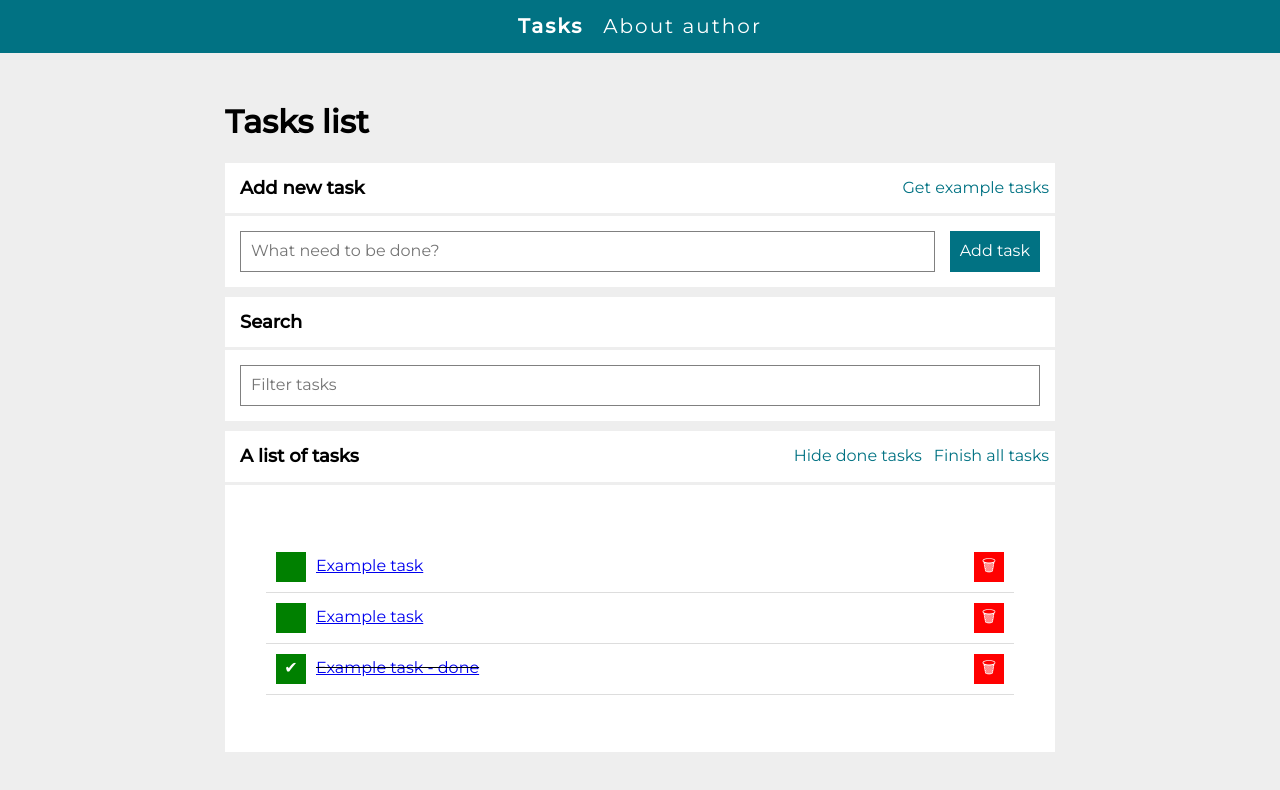
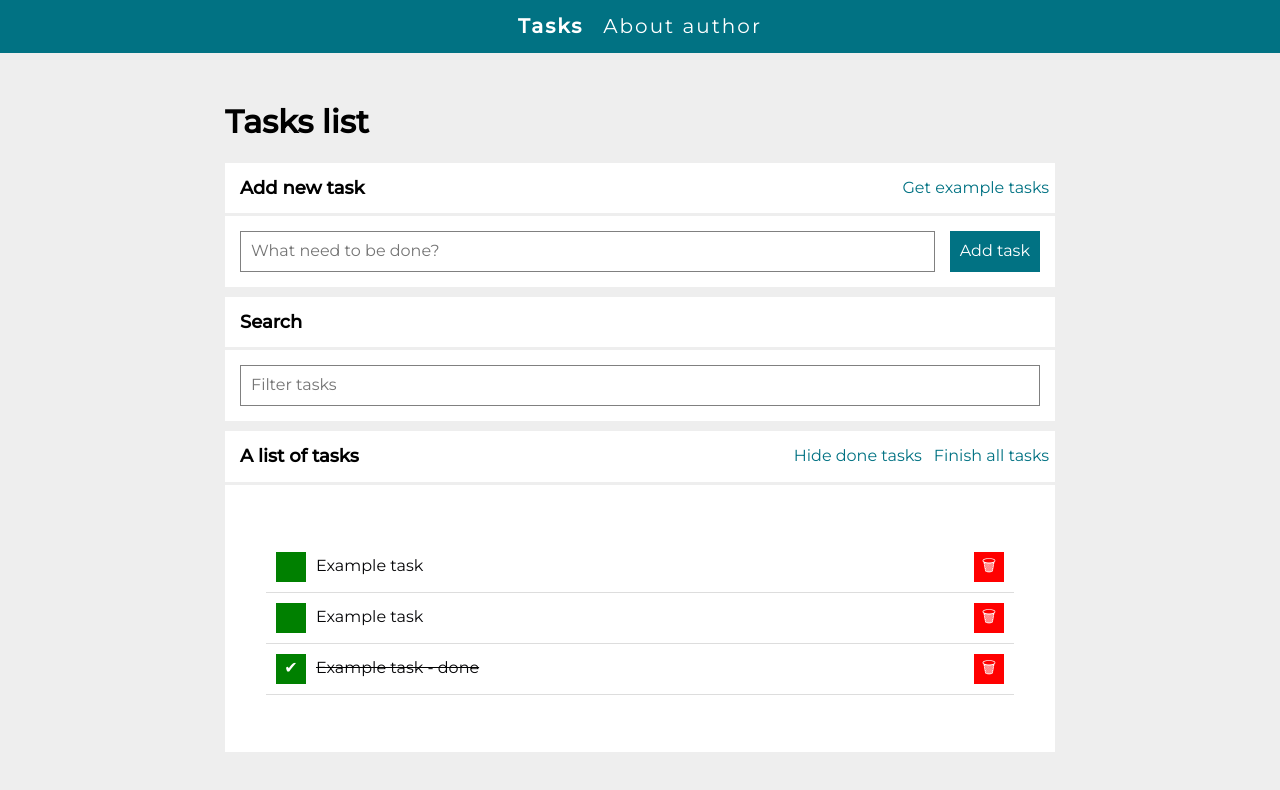
Before and after one commit to MirekSobota/to-do-list-react, a React (Create React App) app: page /tasks#/tasks in a window 1280 px wide. Both pictures are taken after a click on the button "Get example tasks". Shown: the top 790 px of the page. Built offline with nearby package versions, Linux system fonts and the light colour scheme.

Commit message:
Changed tasks content css styled

```diff
--- a/src/features/tasks/TasksPage/Search/index.js
+++ b/src/features/tasks/TasksPage/Search/index.js
@@ -1,5 +1,3 @@
-import { useLocation, useHistory } from "react-router-dom";
-
 import Input from "../../Input";
 import { Wrapper } from "./styled";
 import { searchQueryParamName } from "../searchQueryParamName";
@@ -19,7 +17,6 @@
     });
   };
 
-
   return (
     <Wrapper>
       <Input
--- a/src/features/tasks/TasksPage/TaskList/index.js
+++ b/src/features/tasks/TasksPage/TaskList/index.js
@@ -1,8 +1,9 @@
 import { useDispatch, useSelector } from "react-redux";
-import { Link, useLocation } from "react-router-dom";
+import { useLocation } from "react-router-dom";
 
 import { searchQueryParamName } from "../searchQueryParamName";
 import {
+  StyledLink,
   List,
   Item,
   Content,
@@ -33,7 +34,7 @@
           </ToggleDoneButton>
 
           <Content done={task.done}>
-            <Link to={`/tasks/${task.id}`}>{task.content}</Link>
+            <StyledLink to={`/tasks/${task.id}`}>{task.content}</StyledLink>
           </Content>
           <RemoveTaskButton onClick={() => dispatch(removeTask())}>
             🗑
--- a/src/features/tasks/TasksPage/TaskList/styled.js
+++ b/src/features/tasks/TasksPage/TaskList/styled.js
@@ -1,4 +1,5 @@
 import styled, { css } from "styled-components";
+import { Link } from "react-router-dom";
 
 export const List = styled.ul`
   padding: 26px;
@@ -67,3 +68,8 @@
     }
   }
 `;
+
+export const StyledLink = styled(Link)`
+  color: ${({ theme }) => theme.color.black};
+  text-decoration: none;
+`;
--- a/src/theme.js
+++ b/src/theme.js
@@ -10,6 +10,7 @@
     red: "#ff0000",
     chestnut: "#b34d4d",
     grey: "#eeeeee",
+    black: "#060608",
   },
   breakpoints: {
     mobile: 767,
```
